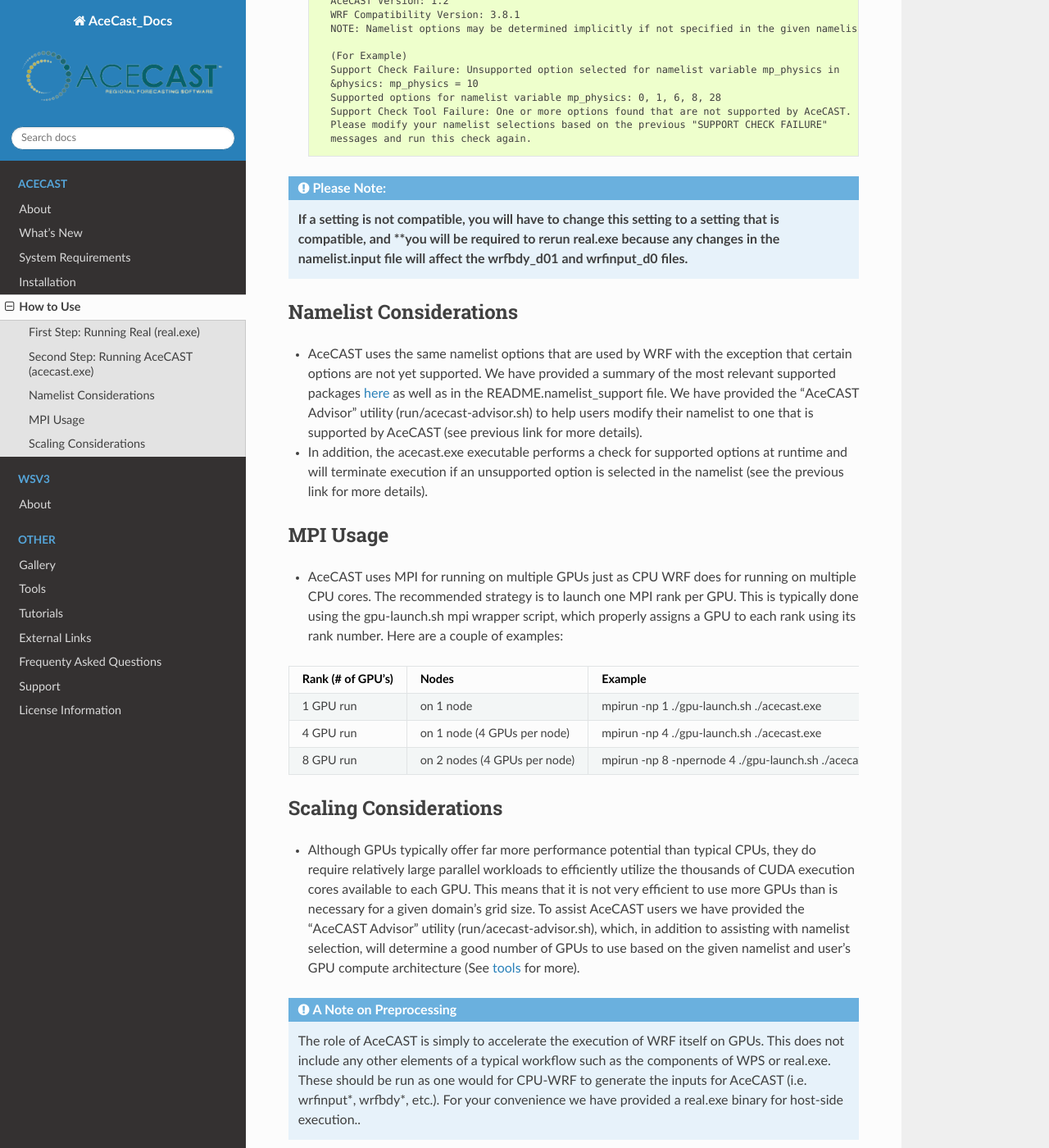
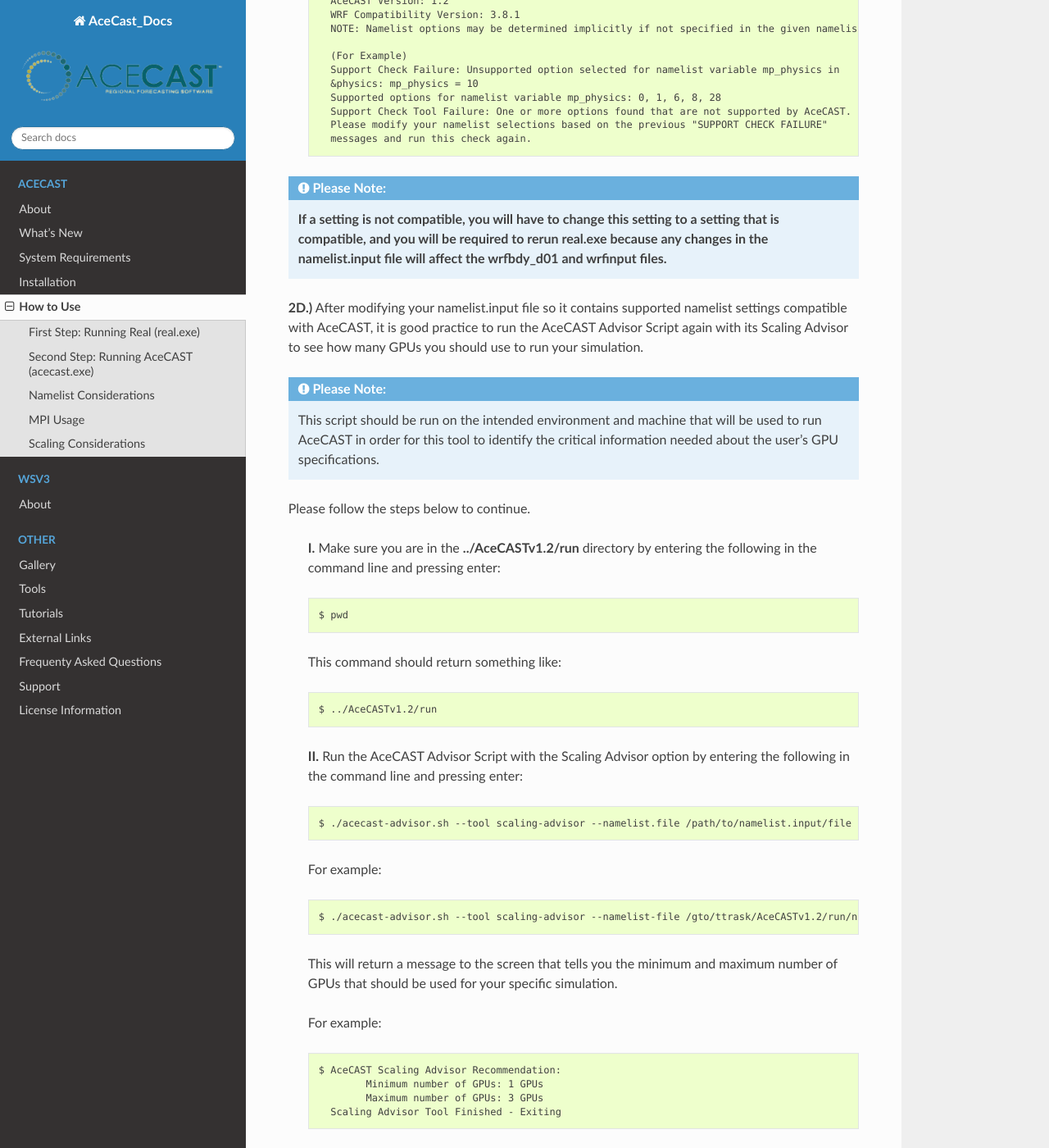
Before and after one commit to TempoQuestInc/AceCAST-Docs, a Sphinx documentation site: the page built from source/How_to_use.rst, in a window 1280 px wide and 1400 px high, scrolled down 3732 px. Shown: the whole window at 82% size. Built offline with Sphinx 7.4.7 and the Read the Docs theme 2.0.0, drawn with Linux system fonts in a browser that asks for light colours.

Commit message:
Applying step 4

```diff
--- a/source/How_to_use.rst
+++ b/source/How_to_use.rst
@@ -94,6 +94,7 @@
         **II.** Next, enter insert mode in VIM by **pressing i**. This will allow you to modify the file.
 
 
+
 **2C.)** After modifying your *namelist.input* file, it is good practice to run the AceCAST Advisor Script to ensure your chosen namelist.input settings are compatible with AceCAST.
 
        **I.** Make sure you are in the **../AceCASTv1.2/run** directory by entering the following in the command line and pressing enter::
@@ -139,8 +140,42 @@
 
 .. admonition:: Please Note:
 
-        **If a setting is not compatible, you will have to change this setting to a setting that is compatible, and **you will be required to rerun real.exe because any changes in the namelist.input file will affect the wrfbdy_d01 and wrfinput_d0 files.**
+        **If a setting is not compatible, you will have to change this setting to a setting that is compatible, and you will be required to rerun real.exe because any changes in the namelist.input file will affect the wrfbdy_d01 and wrfinput files.**
 
+
+
+**2D.)** After modifying your namelist.input file so it contains supported namelist settings compatible with AceCAST, it is good practice to run the AceCAST Advisor Script again with its Scaling Advisor to see how many GPUs you should use to run your simulation.
+
+.. admonition:: Please Note:
+
+        This script should be run on the intended environment and machine that will be used to run AceCAST in order for this tool to identify the critical information needed about the user's GPU specifications.
+
+Please follow the steps below to continue.
+
+        **I.** Make sure you are in the **../AceCASTv1.2/run** directory by entering the following in the command line and pressing enter::
+
+               $ pwd
+
+        This command should return something like::
+
+               $ ../AceCASTv1.2/run
+
+        **II.** Run the AceCAST Advisor Script with the Scaling Advisor option by entering the following in the command line and pressing enter::
+
+                $ ./acecast-advisor.sh --tool scaling-advisor --namelist.file /path/to/namelist.input/file
+
+        For example::
+
+                $ ./acecast-advisor.sh --tool scaling-advisor --namelist-file /gto/ttrask/AceCASTv1.2/run/namelist.input
+
+        This will return a message to the screen that tells you the minimum and maximum number of GPUs that should be used for your specific simulation.
+
+        For example::
+
+                $ AceCAST Scaling Advisor Recommendation:
+                        Minimum number of GPUs: 1 GPUs
+                        Maximum number of GPUs: 3 GPUs
+                  Scaling Advisor Tool Finished - Exiting
 
 Namelist Considerations
 -----------------------
```
